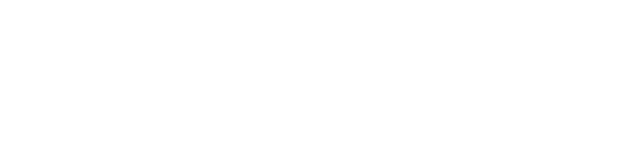
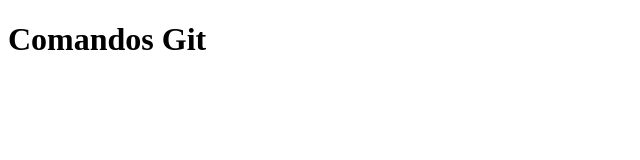
Before and after one commit to Ferguardado1994/prueba-conciliacion, a plain HTML site: page index.html in a window 1280 px wide. Shown: the whole page, without its empty margins (0-640 px from the left). Drawn offline with Linux system fonts and the light colour scheme.

Commit message:
Se modifica index.html

```diff
--- a/index.html
+++ b/index.html
@@ -7,6 +7,6 @@
     <title>Document</title>
 </head>
 <body>
-
+    <h1>Comandos Git</h1>
 </body>
 </html>
```
